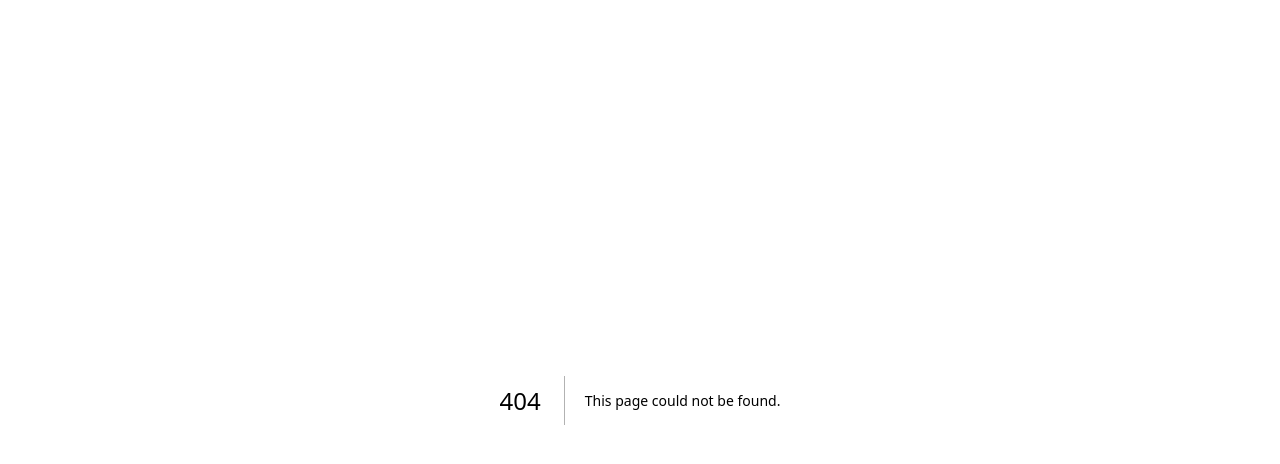
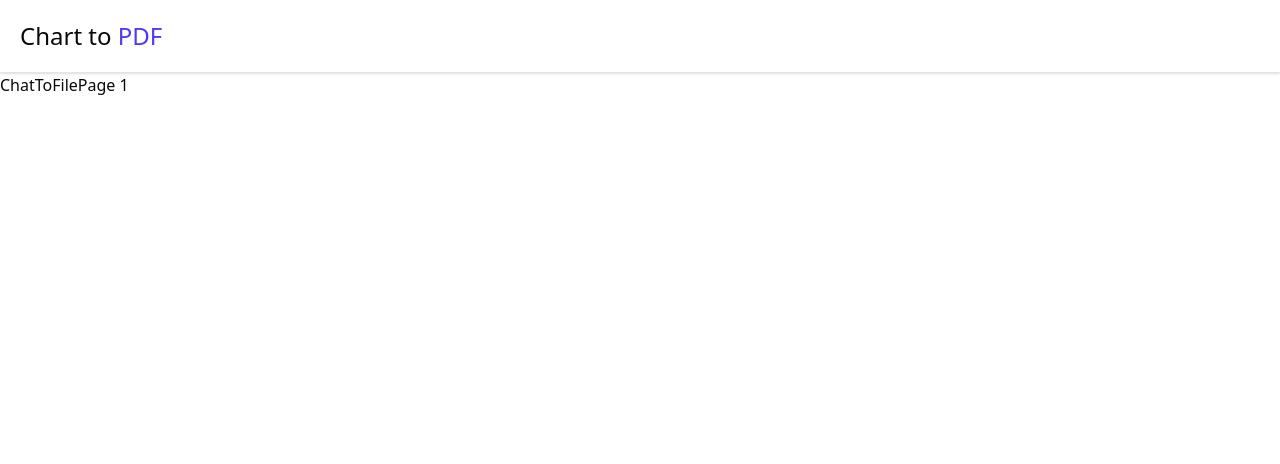
Before and after one commit to senpaiharde/Full-Stack-Project-Ai-Docs, a Next.js app in the folder ai-dcos/: page /dashboard/files/1 in a window 1280 px wide. Before the commit this address had no page. Shown: the top 464 px of the page. Built offline with nearby package versions, Linux system fonts and the light colour scheme; no server answers.

Commit message:
created navigation to the user id pdf file displayment

```diff
--- /dev/null
+++ b/ai-dcos/app/dashboard/files/[id]/page.tsx
@@ -0,0 +1,13 @@
+import React from 'react';
+
+function ChatToFilePage({
+  params: { id },
+}: {
+  params: {
+    id: string;
+  };
+}) {
+  return <div>ChatToFilePage {id}</div>;
+}
+
+export default ChatToFilePage;
```
